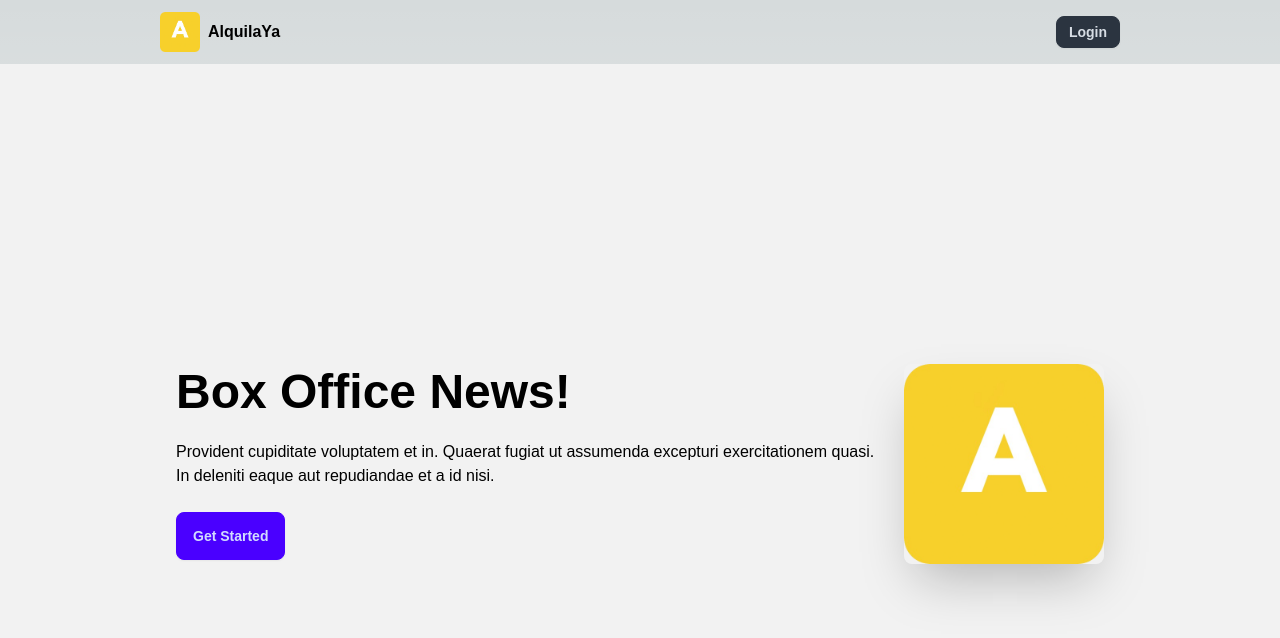
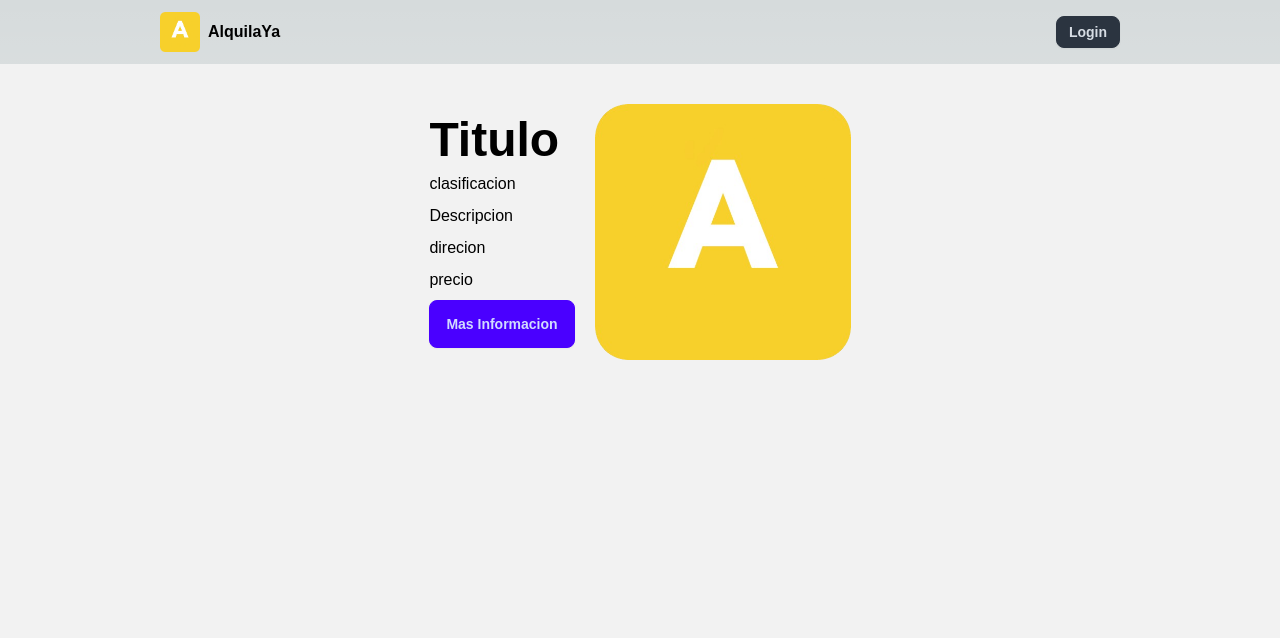
Before and after one commit to Jonavoe/AlquilaYa, a Next.js app in the folder alquilaya/: page / in a window 1280 px wide. Shown: the top 638 px of the page. Built offline with nearby package versions, Linux system fonts and the light colour scheme.

Commit message:
Update Rents.tsx

```diff
--- a/alquilaya/src/components/Rents/Rents.tsx
+++ b/alquilaya/src/components/Rents/Rents.tsx
@@ -9,14 +9,17 @@ interface Props {
 
 export default function Rents({ user }: Props) {
     return (
-        <div className="hero min-h-screen bg-base-200">
-            <div className="hero-content flex-col lg:flex-row-reverse w-3/4">
-                <Image src={Logo} alt='image' width={200} height={200} className="max-w-sm rounded-lg shadow-2xl" />
-                <div>
-                    <h1 className="text-5xl font-bold">Box Office News!</h1>
-                    <p className="py-6">Provident cupiditate voluptatem et in. Quaerat fugiat ut assumenda excepturi exercitationem quasi. In deleniti eaque aut repudiandae et a id nisi.</p>
-                    <button className="btn btn-primary">Get Started</button>
+        <div className="bg-base-200 pt-10 w-screen h-screen flex justify-center items-start">
+            <div className="flex gap-5 items-center justify-center">
+                <div className='flex-col flex gap-2'>
+                    <h1 className="text-5xl font-bold">Titulo</h1>
+                    <p className=" ">clasificacion</p>
+                    <p className="">Descripcion</p>
+                    <p className="">direcion</p>
+                    <p className="">precio</p>
+                    <button className="btn btn-primary">Mas Informacion</button>
                 </div>
+                <Image src={Logo} alt='image' width={0} height={0} className=" w-64 h-64" />
             </div>
         </div>
     )
```
